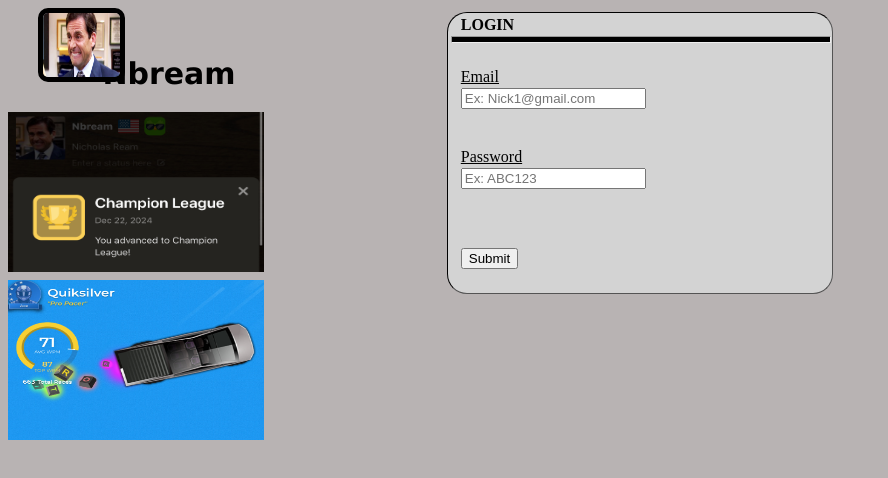
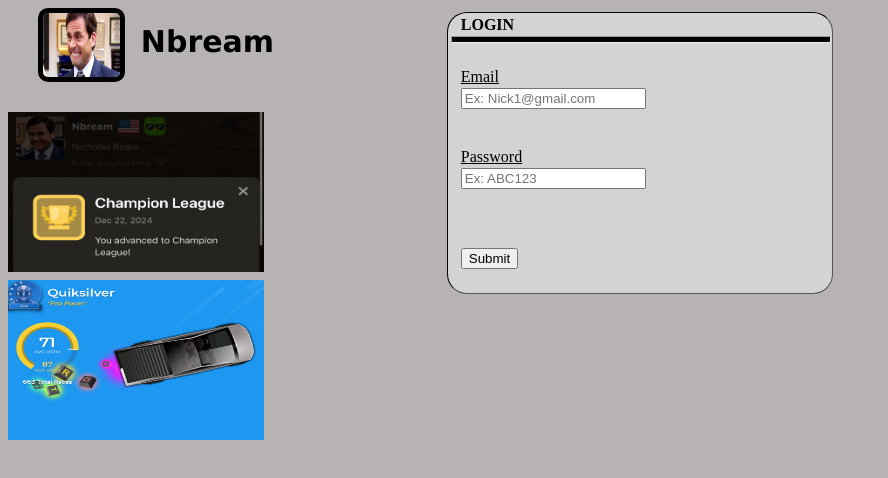
Before and after one commit to XoXo-ICA/view, a plain HTML site: page index.html in a window 1280 px wide. Shown: the whole page, without its empty margins (0-888 px from the left). Drawn offline with Linux system fonts and the light colour scheme.

Commit message:
Update index.html

```diff
--- a/index.html
+++ b/index.html
@@ -37,8 +37,8 @@
   font-size: 30px;
   font-family:Verdana, Geneva, Tahoma, sans-serif;
   position: absolute;
-  left: 8%;
-  top: 7%;
+  left: 11%;
+  top: 3%;
 }
 #Scott{
   height: 8%;
```
